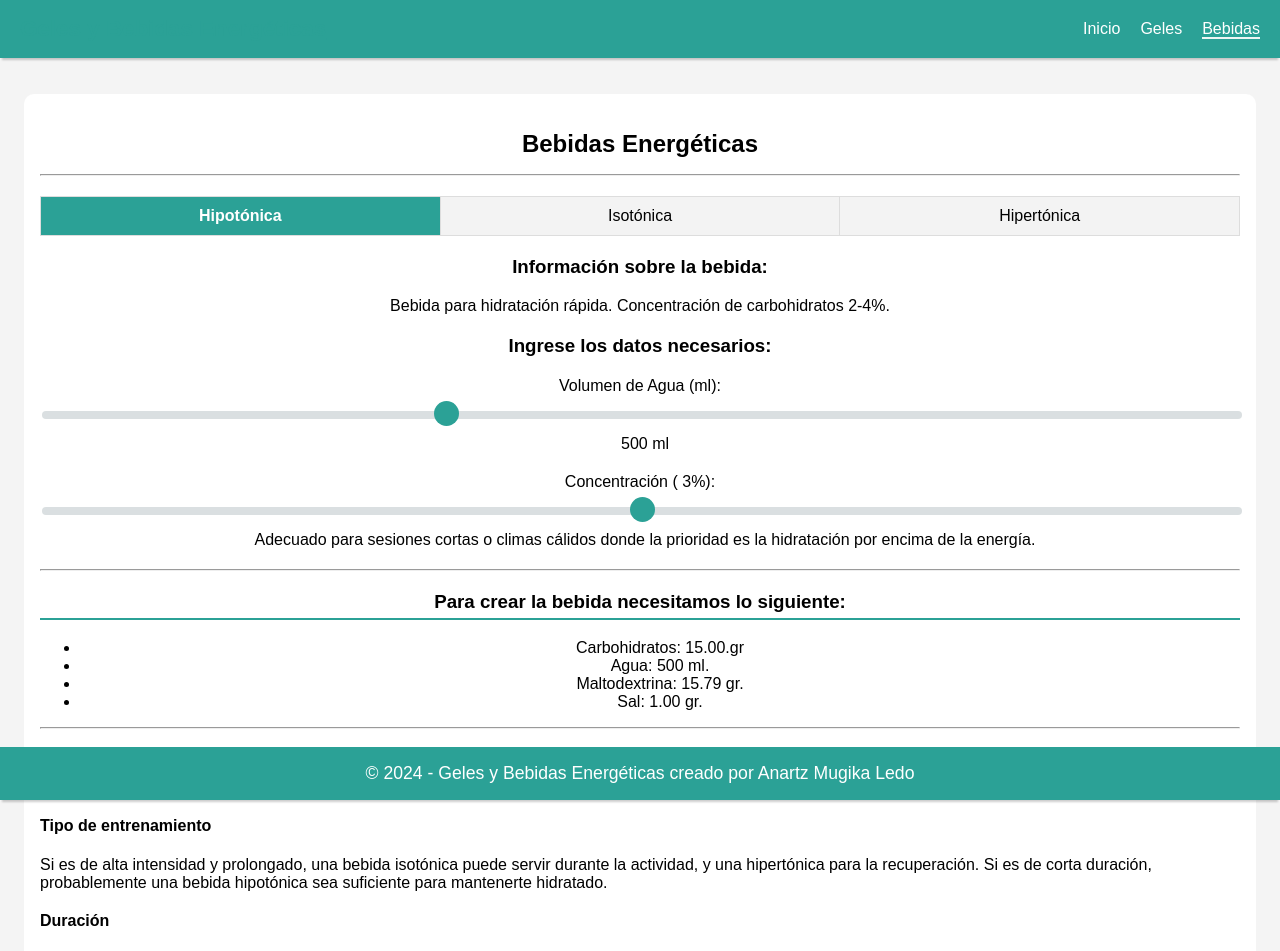
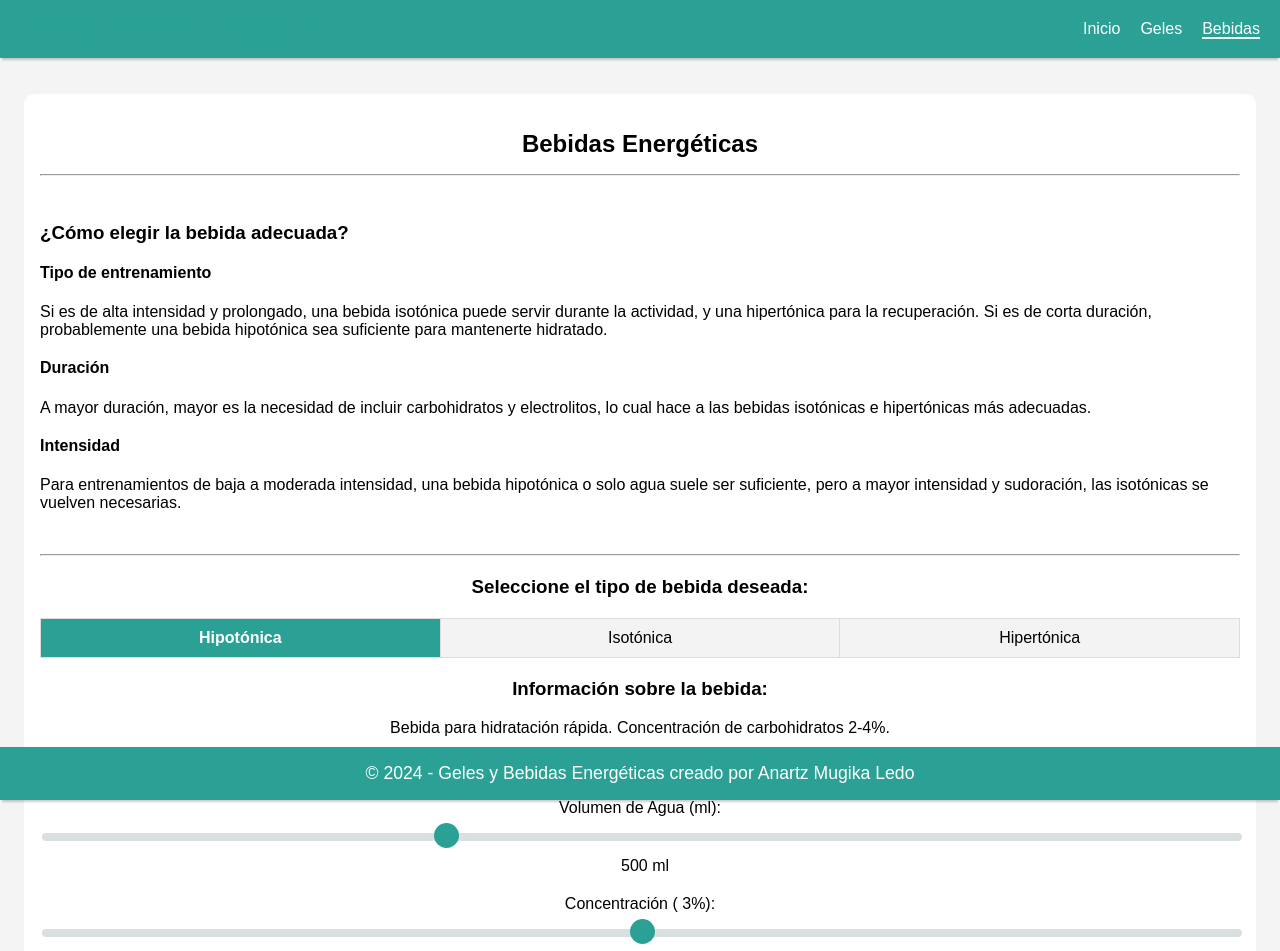
Before and after one commit to mugan86/energy-gels-and-bottles, an Angular app: page /drinks in a window 1280 px wide. Shown: the top 951 px of the page. Built offline with nearby package versions, Linux system fonts and the light colour scheme.

Commit message:
refactor: add button toggle group

```diff
--- a/src/app/pages/drinks/drinks.component.html
+++ b/src/app/pages/drinks/drinks.component.html
@@ -1,22 +1,15 @@
 <div class="container">
     <h1 class="section-title">Bebidas Energéticas</h1>
     <hr>
+    <span class="aditional-info" [innerHTML]="howElection"></span><br/>
+    <hr>
     <!-- Tipo de Bebida -->
-
-    <div class="toggle-group">
-        <button type="button" class="toggle-button" [ngClass]="{ active: selectedType === 'hypotonic' }"
-            (click)="updateLayout('hypotonic')">
-            Hipotónica
-        </button>
-        <button type="button" class="toggle-button" [ngClass]="{ active: selectedType === 'isotonic' }"
-            (click)="updateLayout('isotonic')">
-            Isotónica
-        </button>
-        <button type="button" class="toggle-button" [ngClass]="{ active: selectedType === 'hypertonic' }"
-            (click)="updateLayout('hypertonic')">
-            Hipertónica
-        </button>
-    </div>
+    <h3>Seleccione el tipo de bebida deseada:</h3>
+    <app-button-toggle-group
+      [options]="drinkTypes"
+      [selectOption]="selectedType"
+      (updateSelectOption)="selectType($event)"
+    ></app-button-toggle-group>
 
     <!-- Información dinámica -->
     @if(selectedType) {
@@ -115,8 +108,11 @@
     }
 
     <hr>
+    <div class="info">
+        <h3>Instrucciones para crear nuestra bebida:</h3>
+        <p></p>
+    </div>
 
-    <span class="aditional-info" [innerHTML]="howElection"></span>
 
 
 
--- a/src/app/pages/drinks/drinks.component.ts
+++ b/src/app/pages/drinks/drinks.component.ts
@@ -9,17 +9,31 @@ import { CommonModule } from '@angular/common';
 import { DRINK_INGREDIENTS_PRICES, drinkChoiceHTML, SWEETNESS_INDEX } from '../../shared/constants';
 import { OPTIONS_VALUES_TEXTS } from '../gels/principal/config';
 import { calculateIngredientCost } from '@app/shared/helpers';
+import { ButtonToggleGroupComponent } from '@app/shared/components/button-toggle-group/button-toggle-group.component';
+import { Select } from '@app/models/select';
 
 @Component({
   selector: 'app-drinks',
   standalone: true,
-  imports: [CommonModule, FormsModule],
+  imports: [CommonModule, FormsModule, ButtonToggleGroupComponent],
   templateUrl: './drinks.component.html',
   styleUrl: './drinks.component.css',
 })
 export class DrinksComponent implements OnInit {
   formGroup!: FormGroup;
   private formBuilder = inject(FormBuilder);
+
+  drinkTypes: {id: string | number, label: string, disabled: boolean}[] = [
+    {
+      id: 'hypotonic', label: 'Hipotónica', disabled: false
+    },
+    {
+      id: 'isotonic', label: 'Isotónica', disabled: false
+    },
+    {
+      id: 'hypertonic', label: 'Hipertónica', disabled: false
+    }
+  ]
 
   // Tipos de bebida
   selectedType: string = 'hypotonic';
@@ -62,6 +76,11 @@ export class DrinksComponent implements OnInit {
   // Función para abrir o cerrar el accordion
   toggleAccordion(index: number) {
     this.activeIndex = this.activeIndex === index ? null : index;
+  }
+
+  selectType($event: string | number) {
+    this.selectedType = $event as string;
+    this.updateLayout($event as string)
   }
 
   ngOnInit() {
```
